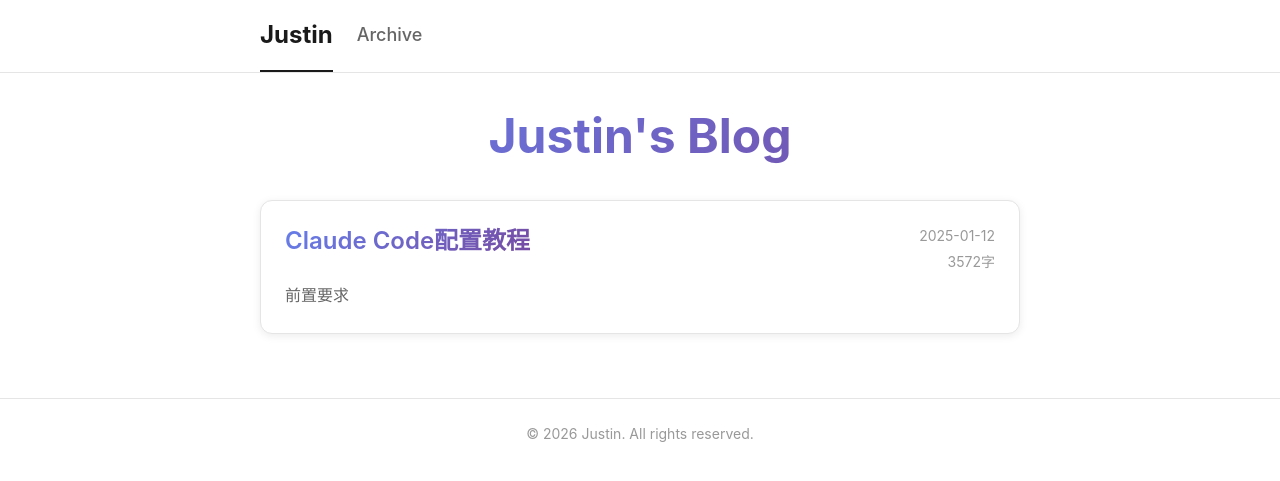
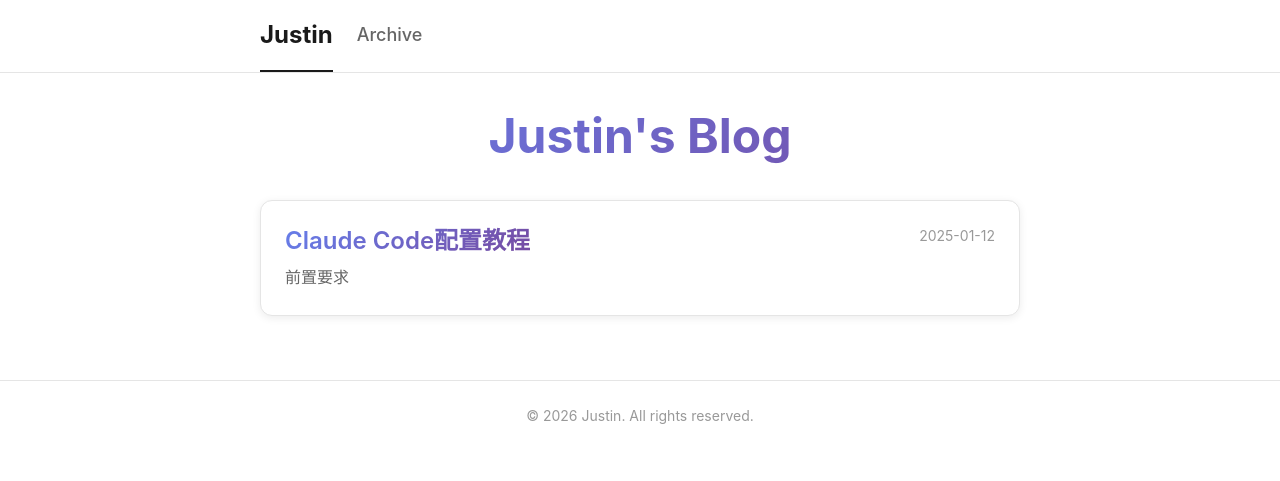
Before and after one commit to daysneco/daysneco.github.io, a Jekyll site: the page built from index.md, in a window 1280 px wide. Shown: the top 481 px of the page. Built offline with Jekyll 4.4.1, drawn with Linux system fonts in a browser that asks for light colours.

Commit message:
Remove word count display from home page
Co-Authored-By: Claude <noreply@anthropic.com>

```diff
--- a/_layouts/home.html
+++ b/_layouts/home.html
@@ -14,12 +14,9 @@ layout: default
           <h2 class="post-title">
             <a href="{{ post.url }}">{{ post.title }}</a>
           </h2>
-          <div class="post-meta">
-            <time class="post-date" datetime="{{ post.date | date_to_xmlschema }}">
-              {{ post.date | date: "%Y-%m-%d" }}
-            </time>
-            <span class="post-word-count">{{ post.content | strip_html | strip_newlines | size }}字</span>
-          </div>
+          <time class="post-date" datetime="{{ post.date | date_to_xmlschema }}">
+            {{ post.date | date: "%Y-%m-%d" }}
+          </time>
         </div>
         {% if post.excerpt %}
         <div class="post-excerpt">
--- a/_sass/_home.scss
+++ b/_sass/_home.scss
@@ -69,18 +69,6 @@
       white-space: nowrap;
     }
 
-    .post-meta {
-      display: flex;
-      flex-direction: column;
-      align-items: flex-end;
-      gap: 4px;
-    }
-
-    .post-word-count {
-      color: $text-light;
-      font-size: $font-size-sm;
-    }
-
     .post-excerpt {
       color: $text-secondary;
       font-size: $font-size-base;
```
